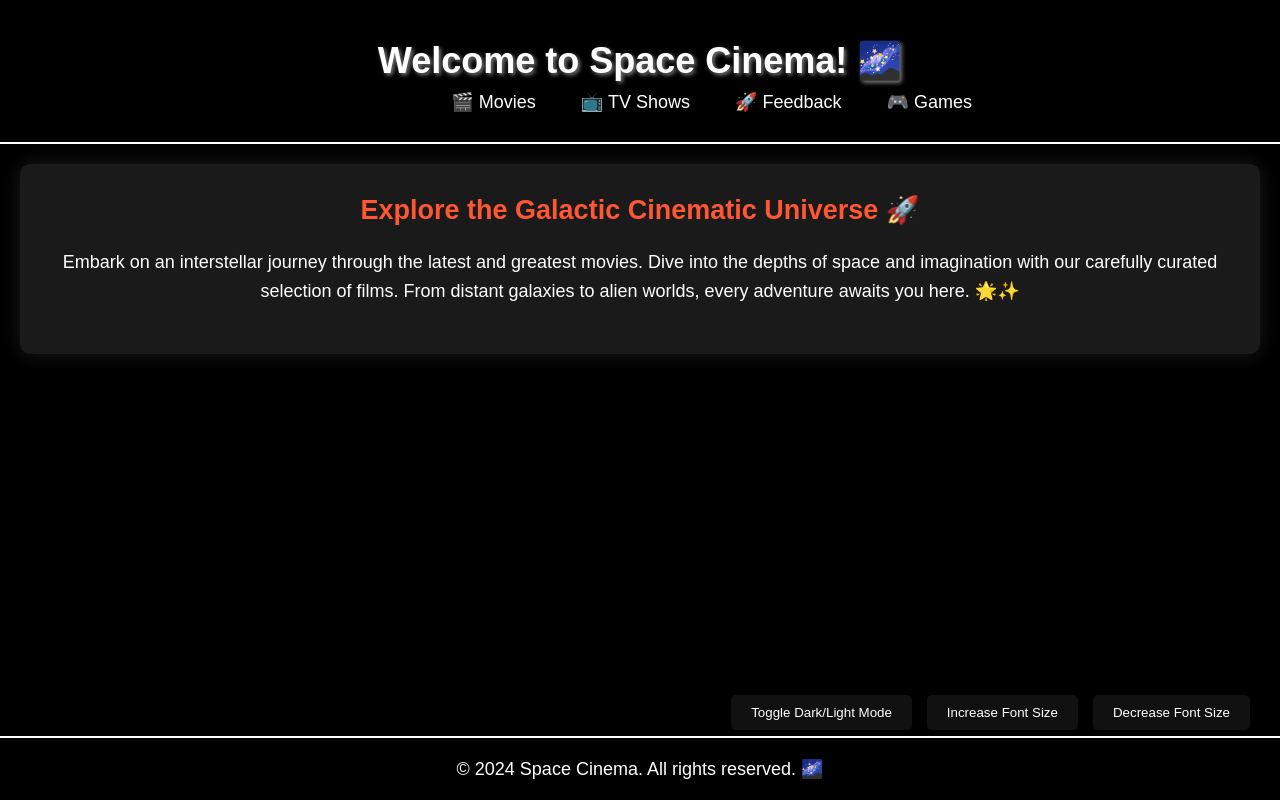
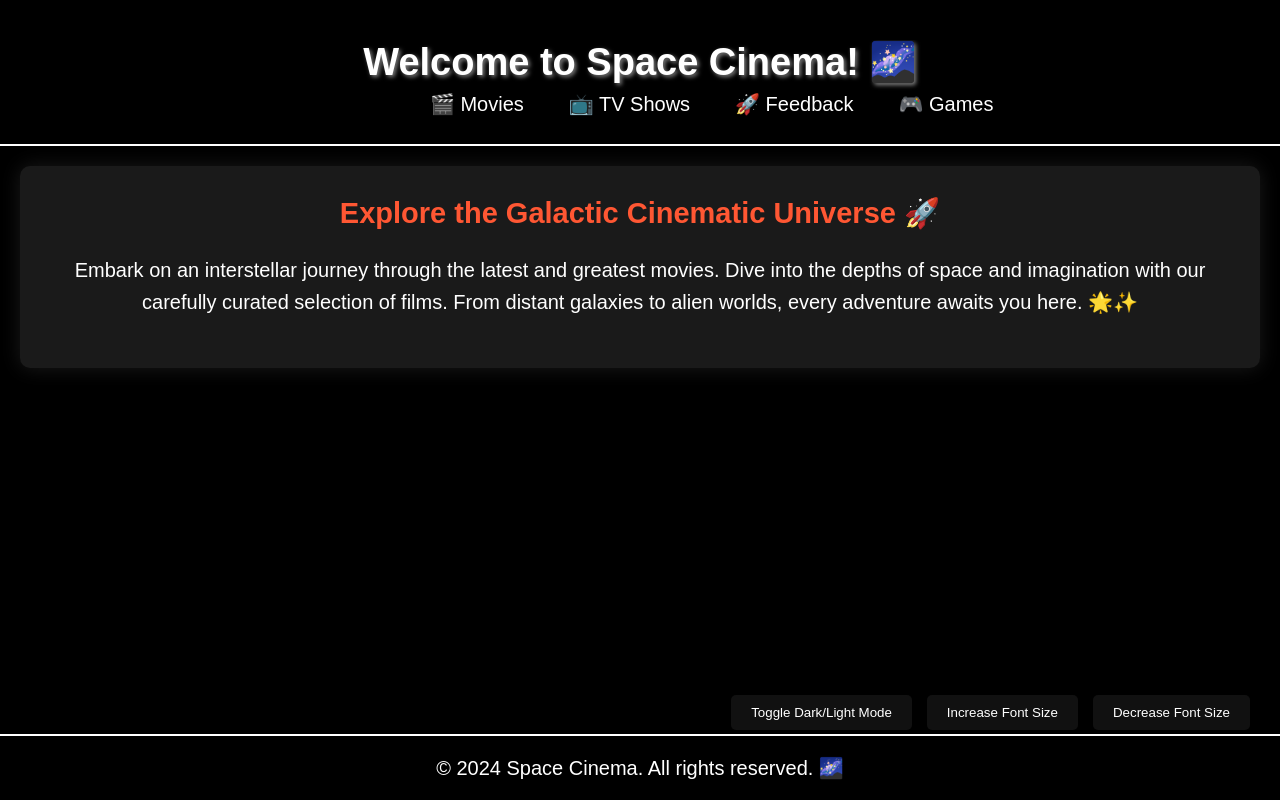
Before and after one commit to cse23-076/Secret, a plain HTML site: page index.html in a window 1280 px wide. Both pictures are taken after a click on the button "Increase Font Size". Drawn offline with Linux system fonts and the light colour scheme.

Commit message:
Update index.html

```diff
--- a/index.html
+++ b/index.html
@@ -328,13 +328,19 @@
         // Adjust Font Size Function
         function adjustFontSize(isIncrease) {
             var currentSize = parseInt(window.getComputedStyle(document.body).fontSize);
-            if (isIncrease) {
-                document.body.style.fontSize = (currentSize + 2) + 'px';
-            } else {
-                if (currentSize > 10) { // Change 8 to 10 to make sure it doesn't go too small
-                    document.body.style.fontSize = (currentSize - 2) + 'px';
+            var elementsToAdjust = document.querySelectorAll('body, h1, h2, p, nav a');
+
+            elementsToAdjust.forEach(function(element) {
+                var fontSize = parseInt(window.getComputedStyle(element).fontSize);
+                if (isIncrease) {
+                    element.style.fontSize = (fontSize + 2) + 'px';
+                } else {
+                    if (fontSize > 10) {
+                        element.style.fontSize = (fontSize - 2) + 'px';
+                    }
                 }
-            }
+            });
+
             // Show decrease font size button when font size is increased
             var decreaseButton = document.querySelector('.btn-font-size:last-child');
             decreaseButton.style.visibility = 'visible';
```
